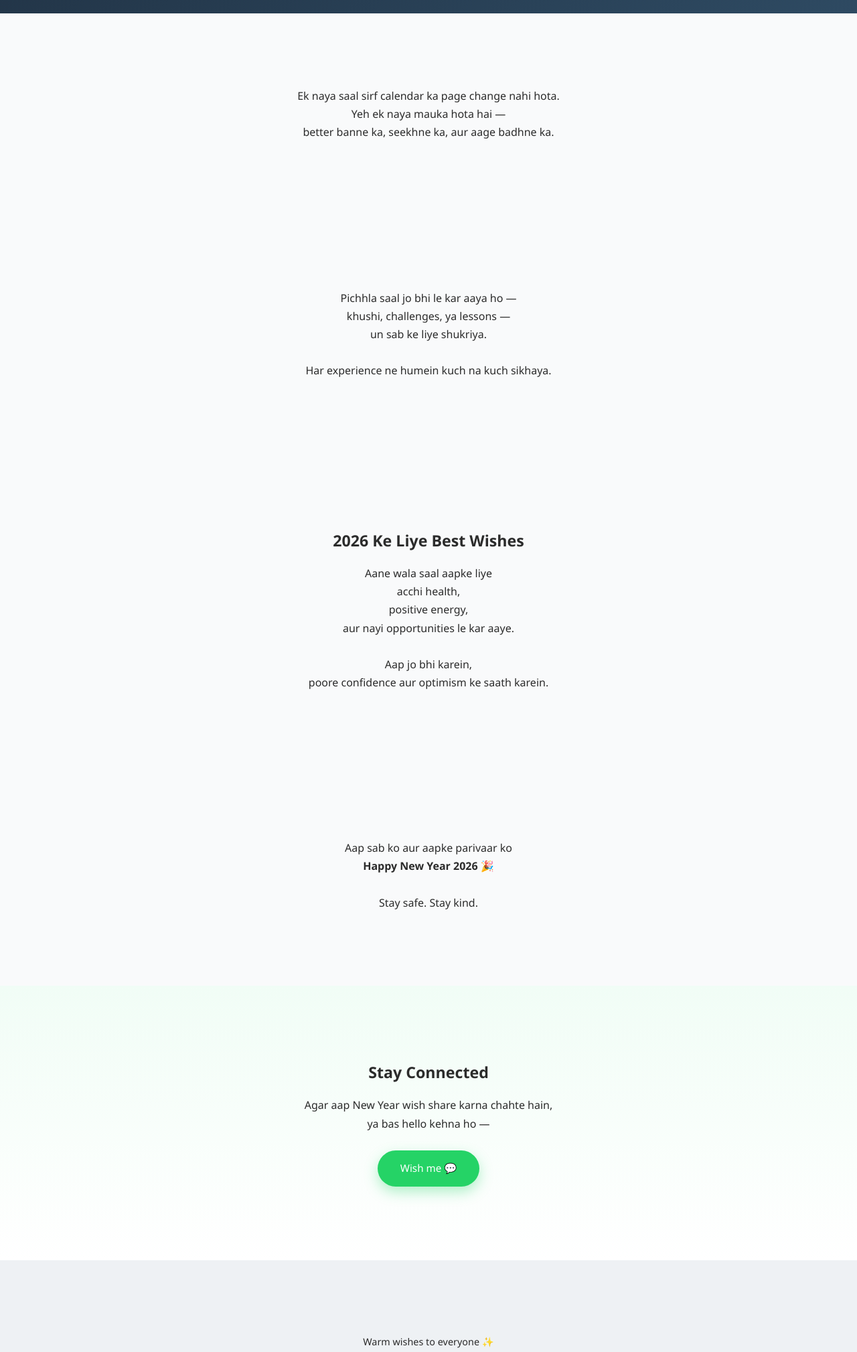
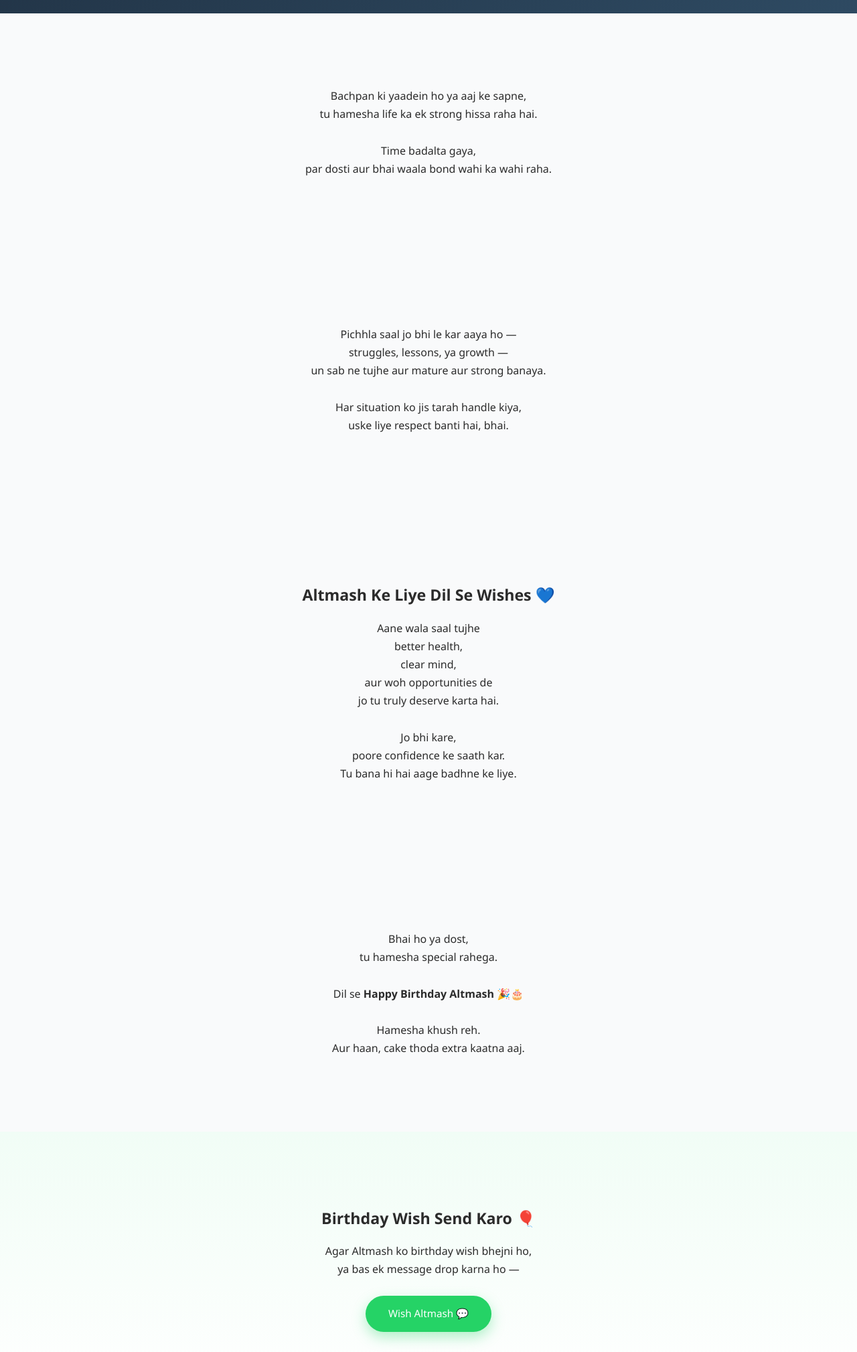
Before and after one commit to SAIF0000SAIF/year2026, a plain HTML site: page index.html in a window 1280 px wide. Shown: the part 780-2799 px from the top of the page at 67% size. Drawn offline with Linux system fonts and the light colour scheme.

Commit message:
Update index.html for Altmash's birthday

```diff
--- a/index.html
+++ b/index.html
@@ -4,7 +4,7 @@
 <head>
     <meta charset="UTF-8">
     <meta name="viewport" content="width=device-width, initial-scale=1.0">
-    <title>Happy New Year 🎉</title>
+    <title>Happy Birthday Altmash 🎂</title>
     <link rel="stylesheet" href="style.css">
 </head>
 
@@ -12,17 +12,22 @@
 
     <!-- HERO -->
     <section class="hero fade">
-        <h1>Happy New Year 2026 🎆</h1>
-        <p>Wishing everyone a year full of peace, health, and happiness.</p>
+        <h1>Happy Birthday Altmash 🎉🎂</h1>
+        <p>
+            Aaj ka din sirf ek birthday nahi hai,<br>
+            aaj us insaan ka din hai jo bhai bhi hai aur bachpan ka dost bhi.
+        </p>
         <span class="scroll">↓ scroll</span>
     </section>
 
     <!-- MESSAGE -->
     <section class="message fade">
         <p>
-            Ek naya saal sirf calendar ka page change nahi hota.<br>
-            Yeh ek naya mauka hota hai —<br>
-            better banne ka, seekhne ka, aur aage badhne ka.
+            Bachpan ki yaadein ho ya aaj ke sapne,<br>
+            tu hamesha life ka ek strong hissa raha hai.<br><br>
+
+            Time badalta gaya,<br>
+            par dosti aur bhai waala bond wahi ka wahi raha.
         </p>
     </section>
 
@@ -30,54 +35,60 @@
     <section class="message fade">
         <p>
             Pichhla saal jo bhi le kar aaya ho —<br>
-            khushi, challenges, ya lessons —<br>
-            un sab ke liye shukriya.<br><br>
+            struggles, lessons, ya growth —<br>
+            un sab ne tujhe aur mature aur strong banaya.<br><br>
 
-            Har experience ne humein kuch na kuch sikhaya.
+            Har situation ko jis tarah handle kiya,<br>
+            uske liye respect banti hai, bhai.
         </p>
     </section>
 
     <!-- WISHES -->
     <section class="wishes fade">
-        <h2>2026 Ke Liye Best Wishes</h2>
+        <h2>Altmash Ke Liye Dil Se Wishes 💙</h2>
         <p>
-            Aane wala saal aapke liye<br>
-            acchi health,<br>
-            positive energy,<br>
-            aur nayi opportunities le kar aaye.<br><br>
+            Aane wala saal tujhe<br>
+            better health,<br>
+            clear mind,<br>
+            aur woh opportunities de<br>
+            jo tu truly deserve karta hai.<br><br>
 
-            Aap jo bhi karein,<br>
-            poore confidence aur optimism ke saath karein.
+            Jo bhi kare,<br>
+            poore confidence ke saath kar.<br>
+            Tu bana hi hai aage badhne ke liye.
         </p>
     </section>
 
     <!-- CLOSING -->
     <section class="closing fade">
         <p>
-            Aap sab ko aur aapke parivaar ko<br>
-            <strong>Happy New Year 2026</strong> 🎉<br><br>
+            Bhai ho ya dost,<br>
+            tu hamesha special rahega.<br><br>
 
-            Stay safe. Stay kind.
+            Dil se <strong>Happy Birthday Altmash</strong> 🎉🎂<br><br>
+
+            Hamesha khush reh.<br>
+            Aur haan, cake thoda extra kaatna aaj.
         </p>
     </section>
 
     <!-- WHATSAPP CONTACT -->
     <section class="whatsapp fade">
-        <h2>Stay Connected</h2>
+        <h2>Birthday Wish Send Karo 🎈</h2>
         <p>
-            Agar aap New Year wish share karna chahte hain,<br>
-            ya bas hello kehna ho —
+            Agar Altmash ko birthday wish bhejni ho,<br>
+            ya bas ek message drop karna ho —
         </p>
 
-        <a href="https://wa.me/916386964154?text=Happy%20New%20Year%202026%20%F0%9F%8E%89" target="_blank"
-            class="wa-btn">
-            Wish me 💬
+        <a href="https://wa.me/916386964154?text=Happy%20Birthday%20Altmash%20%F0%9F%8E%82%F0%9F%8E%89"
+            target="_blank" class="wa-btn">
+            Wish Altmash 💬
         </a>
     </section>
 
     <!-- FOOTER -->
     <section class="footer fade">
-        <p>Warm wishes to everyone ✨</p>
+        <p>Made with love for a brother & childhood friend ✨</p>
     </section>
 
     <script src="script.js"></script>
```
